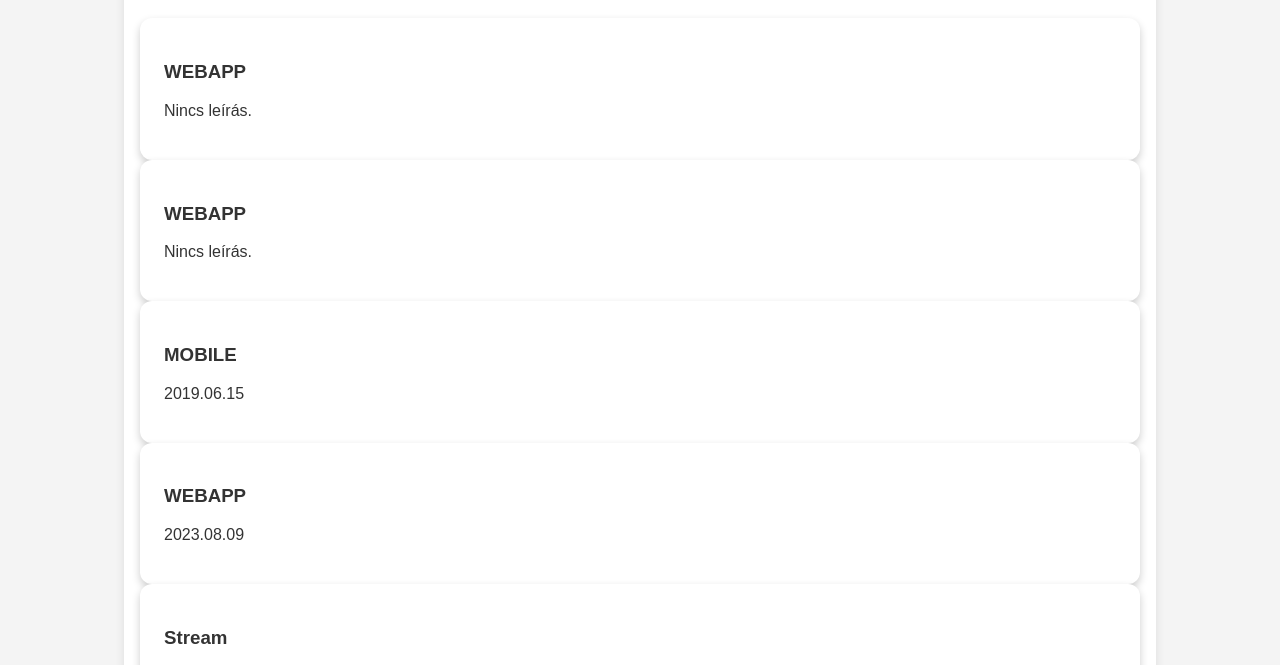
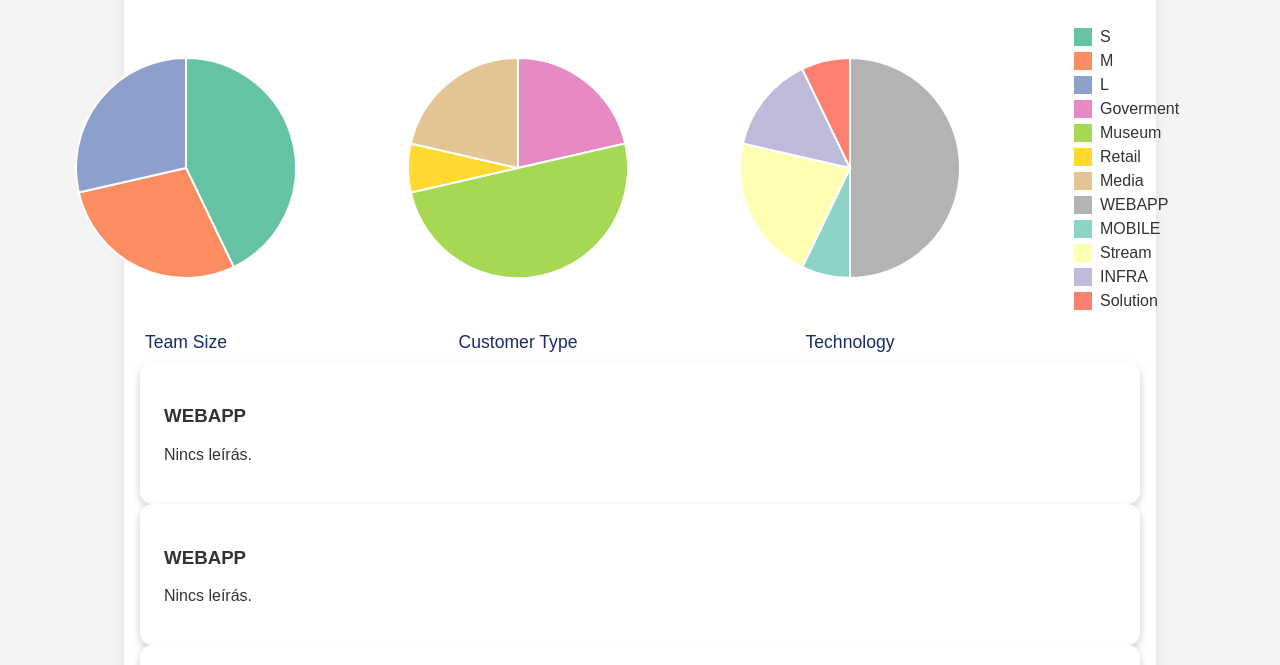
Before and after one commit to siga442/portfolio, a plain HTML site: page index3.html in a window 1280 px wide. Shown: the part 104-769 px from the top of the page. Drawn offline with nearby package versions, Linux system fonts and the light colour scheme.

Commit message:
Update index3.html

```diff
--- a/index3.html
+++ b/index3.html
@@ -101,6 +101,7 @@
 <body>
   <main>
     <h1>Projektlista</h1>
+     <div id="charts"></div>
     <div id="titles"></div>
   </main>
   <script src="app.js"></script>
```
